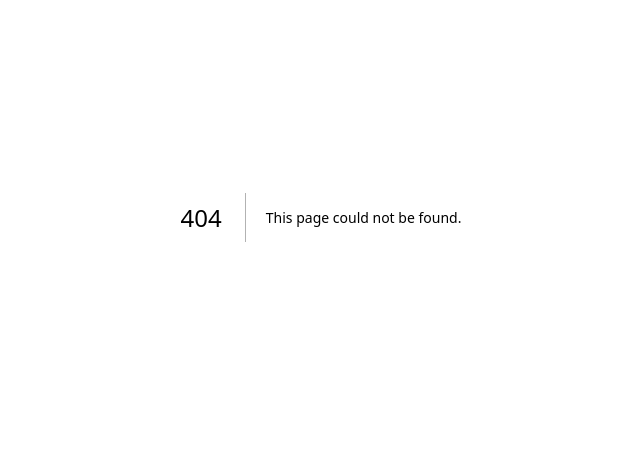
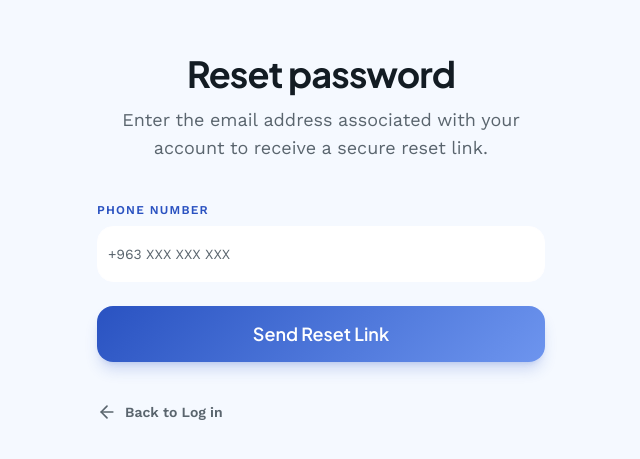
Before and after one commit to Georgesa98/Local-Reservation-System, a Next.js app in the folder client/apps/web/: page /forgot-password in a window 1280 px wide. Before the commit this address had no page. Shown: the part 183-642 px from the top of the page, without its empty margins (319-959 px from the left). Built offline with nearby package versions, Linux system fonts and the light colour scheme; no server answers.

Commit message:
feat(web/forgot-password): added the forgot password page.

```diff
--- /dev/null
+++ b/client/apps/web/app/(auth)/forgot-password/api.ts
@@ -0,0 +1,50 @@
+import axiosInstance from "@/lib/axios";
+import { AxiosError } from "axios";
+import type { ForgotPasswordFormData } from "./schema";
+
+export interface OTPInitiateResponse {
+    data: {
+        masked_phone: string;
+        masked_email: string | null;
+        has_email: boolean;
+        has_telegram: boolean;
+        is_verified: boolean;
+    };
+    message: string;
+}
+
+export async function forgotPassword(
+    data: ForgotPasswordFormData,
+): Promise<OTPInitiateResponse> {
+    try {
+        const response = await axiosInstance.post<OTPInitiateResponse>(
+            "auth/initiate-otp/",
+            { phone_number: data.phone_number },
+        );
+
+        return response.data;
+    } catch (error) {
+        if (error instanceof AxiosError) {
+            if (error.response) {
+                throw {
+                    status: error.response.status,
+                    message:
+                        error.response.data?.message || "Failed to send code",
+                    errors: error.response.data?.errors || {},
+                };
+            } else if (error.request) {
+                throw {
+                    status: 0,
+                    message: "Network error. Please check your connection.",
+                    errors: {},
+                };
+            }
+        }
+
+        throw {
+            status: 500,
+            message: "An unexpected error occurred",
+            errors: {},
+        };
+    }
+}
--- /dev/null
+++ b/client/apps/web/app/(auth)/forgot-password/page.tsx
@@ -0,0 +1,158 @@
+"use client";
+
+import { useState } from "react";
+import Link from "next/link";
+import { useRouter } from "next/navigation";
+import { useForm } from "react-hook-form";
+import { zodResolver } from "@hookform/resolvers/zod";
+import { ArrowLeft, Loader2 } from "lucide-react";
+import { Input } from "@workspace/ui/components/input";
+import { Button } from "@workspace/ui/components/button";
+import { forgotPasswordSchema, type ForgotPasswordFormData } from "./schema";
+import { forgotPassword } from "./api";
+
+export default function ForgotPasswordPage() {
+  const router = useRouter();
+  const [isLoading, setIsLoading] = useState(false);
+  const [apiError, setApiError] = useState<string>("");
+
+  const {
+    register,
+    handleSubmit,
+    formState: { errors },
+    setError,
+    clearErrors,
+  } = useForm<ForgotPasswordFormData>({
+    resolver: zodResolver(forgotPasswordSchema),
+    defaultValues: {
+      phone_number: "",
+    },
+  });
+
+  const onSubmit = async (data: ForgotPasswordFormData) => {
+    setApiError("");
+    setIsLoading(true);
+
+    try {
+      await forgotPassword(data);
+      localStorage.setItem("otpPhoneFull", data.phone_number);
+      router.push("/otp");
+    } catch (error: any) {
+      setIsLoading(false);
+
+      if (error.status === 400) {
+        if (error.errors) {
+          Object.keys(error.errors).forEach((field) => {
+            setError("phone_number" as keyof ForgotPasswordFormData, {
+              type: "server",
+              message: error.errors[field][0],
+            });
+          });
+        } else {
+          setApiError(error.message || "Invalid input");
+        }
+      } else if (error.status === 0) {
+        setApiError("Network error. Please check your connection.");
+      } else {
+        setApiError(error.message || "An unexpected error occurred");
+      }
+    }
+  };
+
+  return (
+    <div className="min-h-screen bg-background text-foreground">
+      <main className="min-h-screen flex flex-col items-center justify-center px-6 pt-24 pb-12">
+        {/* Header Section */}
+        <div className="w-full max-w-md text-center mb-10">
+          <h1 className="font-headline font-bold text-4xl text-foreground tracking-tight mb-3">
+            Reset password
+          </h1>
+          <p className="font-body text-lg text-muted-foreground">
+            Enter the email address associated with your account to receive a
+            secure reset link.
+          </p>
+        </div>
+
+        {/* Form Container */}
+        <div className="w-full max-w-md space-y-6">
+          <form onSubmit={handleSubmit(onSubmit)} className="space-y-6">
+            {/* API Error Message */}
+            {apiError && (
+              <div className="bg-destructive/10 border border-destructive/20 rounded-lg p-4">
+                <p className="font-body text-sm text-destructive">{apiError}</p>
+              </div>
+            )}
+
+            {/* Phone Number Input */}
+            <div className="space-y-2">
+              <label
+                htmlFor="phone_number"
+                className="font-body text-xs font-semibold text-primary tracking-widest uppercase block"
+              >
+                PHONE NUMBER
+              </label>
+              <div className="relative">
+                <Input
+                  {...register("phone_number", {
+                    onChange: () => clearErrors("phone_number"),
+                  })}
+                  id="phone_number"
+                  type="tel"
+                  placeholder="+963 XXX XXX XXX"
+                  disabled={isLoading}
+                  aria-invalid={!!errors.phone_number}
+                  aria-describedby={errors.phone_number ? "phone-error" : undefined}
+                  className="h-14 rounded-xl bg-card text-base font-body"
+                />
+              </div>
+              {errors.phone_number && (
+                <p id="phone-error" className="font-body text-sm text-destructive">
+                  {errors.phone_number.message}
+                </p>
+              )}
+            </div>
+
+            {/* Primary Action Button */}
+            <button
+              type="submit"
+              disabled={isLoading}
+              className="btn-primary-gradient w-full h-14 rounded-xl font-headline font-semibold text-lg shadow-lg shadow-primary/20 active:scale-95 transition-transform duration-200 disabled:opacity-50 disabled:cursor-not-allowed disabled:active:scale-100"
+            >
+              {isLoading ? (
+                <span className="flex items-center justify-center gap-2">
+                  <Loader2 className="size-5 animate-spin" />
+                  Sending...
+                </span>
+              ) : (
+                "Send Reset Link"
+              )}
+            </button>
+          </form>
+
+          {/* Back to Login Link */}
+          <div className="pt-4">
+            <Link
+              href="/login"
+              className="inline-flex items-center gap-2 text-muted-foreground hover:text-primary transition-colors"
+            >
+              <ArrowLeft className="w-5 h-5" />
+              <span className="font-body text-sm font-semibold">
+                Back to Log in
+              </span>
+            </Link>
+          </div>
+        </div>
+
+        {/* Decorative Blur Elements */}
+        <div
+          className="fixed -bottom-24 -right-24 w-64 h-64 rounded-full bg-primary/5 blur-3xl pointer-events-none"
+          aria-hidden="true"
+        />
+        <div
+          className="fixed -top-12 -left-12 w-48 h-48 rounded-full bg-secondary/5 blur-3xl pointer-events-none"
+          aria-hidden="true"
+        />
+      </main>
+    </div>
+  );
+}
--- /dev/null
+++ b/client/apps/web/app/(auth)/forgot-password/schema.ts
@@ -0,0 +1,13 @@
+import { z } from "zod";
+
+export const forgotPasswordSchema = z.object({
+    phone_number: z
+        .string()
+        .min(1, "Phone number is required")
+        .regex(
+            /^\+[1-9]\d{1,14}$/,
+            "Invalid phone number format. Use international format: +1234567890",
+        ),
+});
+
+export type ForgotPasswordFormData = z.infer<typeof forgotPasswordSchema>;
--- a/client/apps/web/app/(auth)/login/page.tsx
+++ b/client/apps/web/app/(auth)/login/page.tsx
@@ -196,11 +196,14 @@ export default function LoginPage() {
             </button>
           </form>
 
-          {/* Forgot Password Link - Placeholder for now */}
+          {/* Forgot Password Link */}
           <div className="flex justify-center">
-            <span className="font-body text-sm text-muted-foreground cursor-not-allowed">
+            <Link
+              href="/forgot-password"
+              className="font-body text-sm text-primary hover:underline"
+            >
               Forgot password?
-            </span>
+            </Link>
           </div>
 
           {/* Divider */}
```
